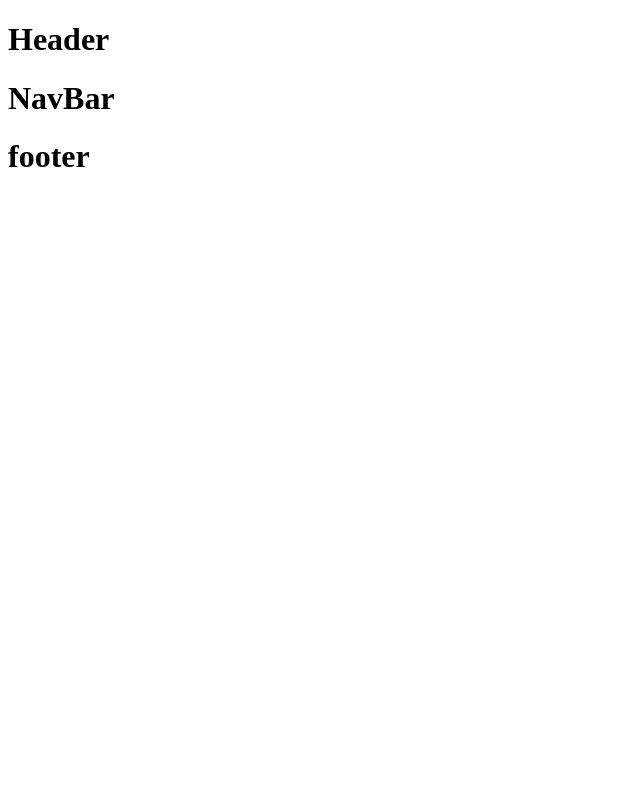
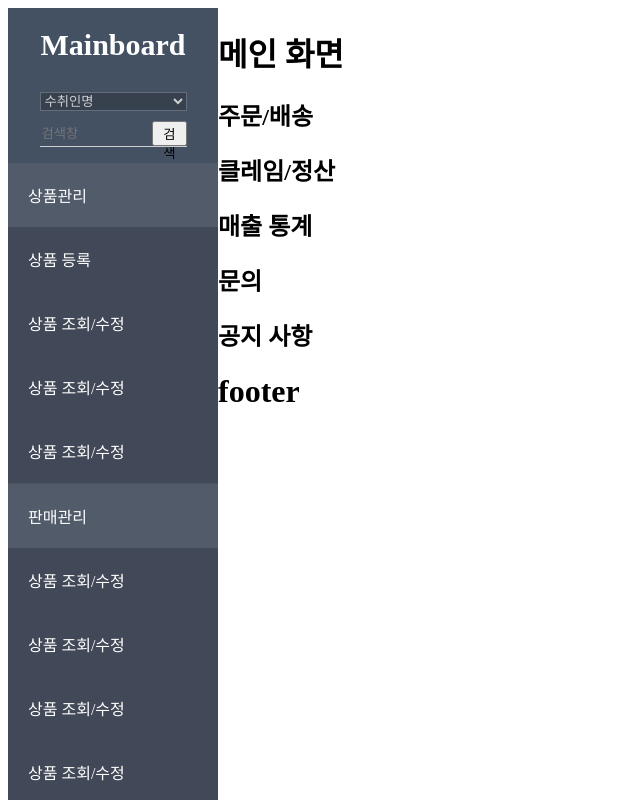
Before and after one commit to gozingamrae/mainboard-frontend--management, a React (Create React App) app: page / in a window 1280 px wide. Shown: the top 800 px of the page, without its empty margins (0-640 px from the left). Built offline with nearby package versions, Linux system fonts and the light colour scheme.

Commit message:
Add NavBar 내용 및 스타일 추가

```diff
--- /dev/null
+++ b/src/App.module.css
@@ -0,0 +1,4 @@
+ul {
+    list-style:none;
+    padding-left:0px;
+}
--- a/src/layouts/Layout.js
+++ b/src/layouts/Layout.js
@@ -1,15 +1,18 @@
-import { Outlet, outlet } from "react-router-dom";
+import { Outlet } from "react-router-dom";
 import Header from "../main/components/common/Header";
 import Navbar from "../main/components/common/NavBar";
 import Footer from "../main/components/common/Footer";
+import style from "./Layout.module.css";
 
 function Layout() {
   return (
-    <div>
-      <Header />
+    <div className={style.layoutBox}>
+      {/* <Header /> */}
       <Navbar />
-      {/* <Outlet /> */}
-      <Footer />
+      <div>
+        <Outlet />
+        <Footer />
+      </div>
     </div>
   );
 }
--- /dev/null
+++ b/src/layouts/Layout.module.css
@@ -0,0 +1,9 @@
+input {
+    width: 100%;
+}
+.layoutBox {
+  /* background-color: #aaaaaa; */
+  display: flex;
+  width: 100%;
+  height: 100%;
+}
--- a/src/main/Main.js
+++ b/src/main/Main.js
@@ -0,0 +1,28 @@
+function Main() {
+  return (
+    <div>
+      <h1> 메인 화면</h1>
+      <div>
+         <div>
+            <h2>주문/배송</h2>
+            <h2>클레임/정산</h2>
+         </div>
+      </div>
+      <div>
+        <div>
+            <h2>
+                매출 통계
+            </h2>
+        </div>
+        <div>
+            <h2>문의</h2>
+        </div>
+        <div>
+            <h2>공지 사항</h2>
+        </div>
+      </div>
+    </div>
+  );
+}
+
+export default Main;
--- a/src/main/components/common/NavBar.js
+++ b/src/main/components/common/NavBar.js
@@ -1,11 +1,61 @@
-function NavBar(){
+import style from "../../css/NavBar.module.css"
 
-    return (
-        <div>
-            <h1> NavBar </h1>
-        </div>
-    );
+function NavBar() {
+  const navs = [{name: "상품관리", src : "/produc"},
+                {name: "판매관리", src : "/produc"},
+                {name: "정산관리", src : "/produc"},
+                {name: "문의/리뷰 관리", src : "/produc"}];
+  const results = [[{name : "상품 등록", src : "/produc"},
+                   {name : "상품 조회/수정", src : "/produc"},
+                   {name : "상품 조회/수정", src : "/produc"},
+                   {name : "상품 조회/수정", src : "/produc"}],
+                  [{name : "상품 조회/수정", src : "/produc"},
+                   {name : "상품 조회/수정", src : "/produc"},
+                   {name : "상품 조회/수정", src : "/produc"},
+                   {name : "상품 조회/수정", src : "/produc"}],
+                  [{name : "상품 조회/수정", src : "/produc"},
+                  {name : "상품 조회/수정", src : "/produc"}],
+                  [{name : "상품 조회/수정", src : "/produc"},
+                  {name : "상품 조회/수정", src : "/produc"}],
+                  [{name : "상품 조회/수정", src : "/produc"}]];
 
+  //select 옵션 값
+  const options = [{value : 1, name :"수취인명"},
+                  {value : 1, name :"구매자명"},
+                  {value : 1, name :"구매자 연락처"},
+                  {value : 1, name :"구매자 ID"},
+                  {value : 1, name :"주문번호"},
+                  {value : 1, name :"상품번호"},
+                  {value : 1, name :"운송장번호"}]
+
+  return (
+    <div className={style.navbarBox}>
+      <h1 className={style.mainlogo}> Mainboard </h1>
+      <select className={style.selectBox}>
+        {options.map((option)=>(<option>{option.name}</option>))}
+      </select>
+      <div className={style.searchBox}>
+        <input type="text" placeholder="검색창"/>
+        <button>검색</button>
+      </div>
+      <div className={style.navButtonBox}>
+        <ul>
+          {navs.map((nav, index)=>(
+                    <li key = {index} className={style.navButton}>
+                      <div>{nav.name}</div>
+                      <ul>
+                        {results[index].map((result)=>(
+                          <li className={style.navButton2}>
+                            <div>{result.name}</div>
+                          </li>
+                        ))}
+                      </ul>
+                    </li>
+                ))}
+        </ul>
+      </div>
+    </div>
+  );
 }
 
 export default NavBar;
--- /dev/null
+++ b/src/main/css/NavBar.module.css
@@ -0,0 +1,50 @@
+.navbarBox {
+    background-color: #445163;
+    width : 210px;
+    height : 100vh;
+    display : flex;
+    flex-direction: column;
+    justify-content: top;
+    align-items: center;
+}
+.selectBox{
+    width: 70%;
+    height: 25px;
+    background-color: #37404d;
+    border: 1px solid #646d7b;
+    color : #cdced1;
+    margin : 10px;
+    border-radius: 0%;
+    /* cursor : pointer; */
+}
+.searchBox{
+    display : flex;
+    width : 70%;
+    height : 25px;
+    border-bottom: 1px solid #cdced1;
+}
+.searchBox input{
+    background-color: #AAAAAA00;
+    outline: none;
+    border: 0px;
+}
+
+.mainlogo{
+    color : white;
+    font-size : 30px;
+}
+.navButtonBox{
+    width: 100%;
+    color : white;
+}
+.navButton{
+    background-color: #515b6a;
+    text-align: left;
+    border-bottom: 1px solid rgb(77, 81, 89);
+}
+.navButton2{
+    background-color: #414958;
+}
+.navButtonBox div{
+    padding : 20px;
+}
```
Also changed, not shown: src/App.js (+4 -4 lines), src/main/components/common/Footer.js (+6 -6 lines), src/main/components/common/Header.js (+6 -8 lines).
